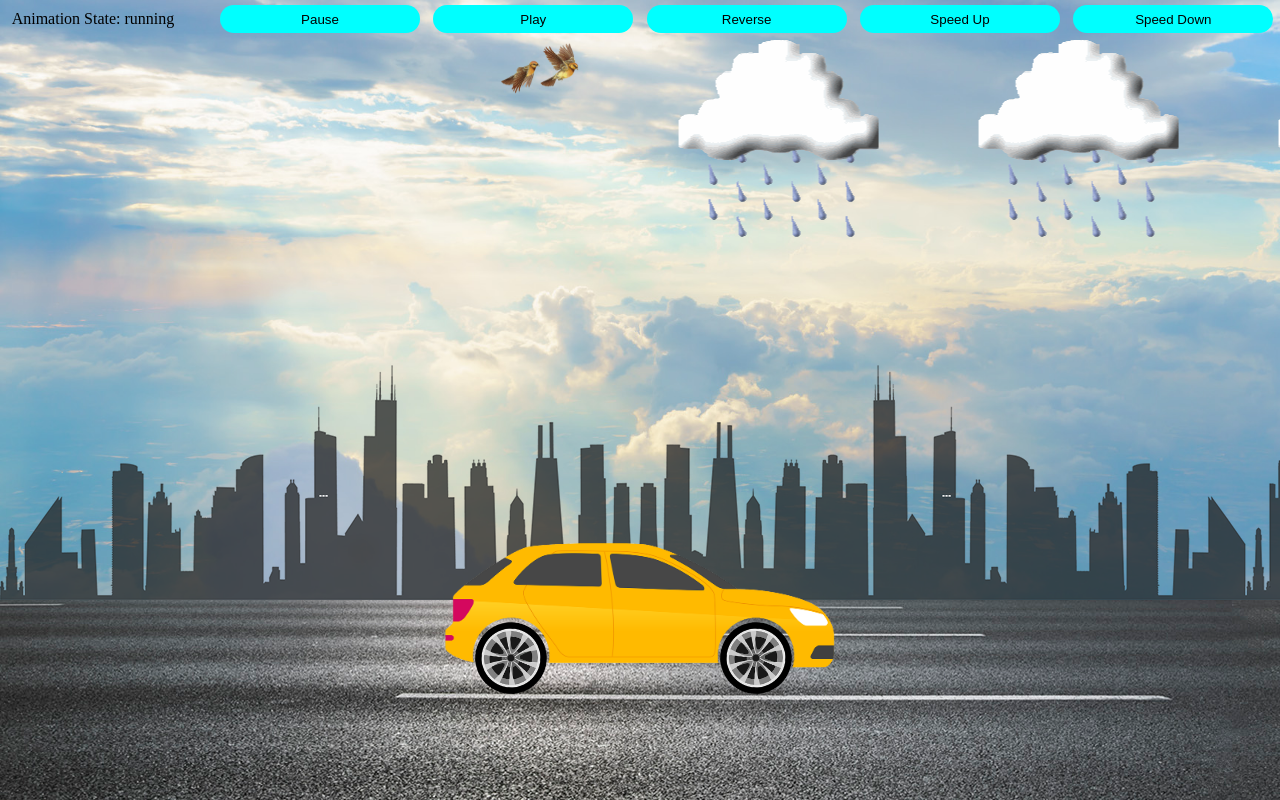
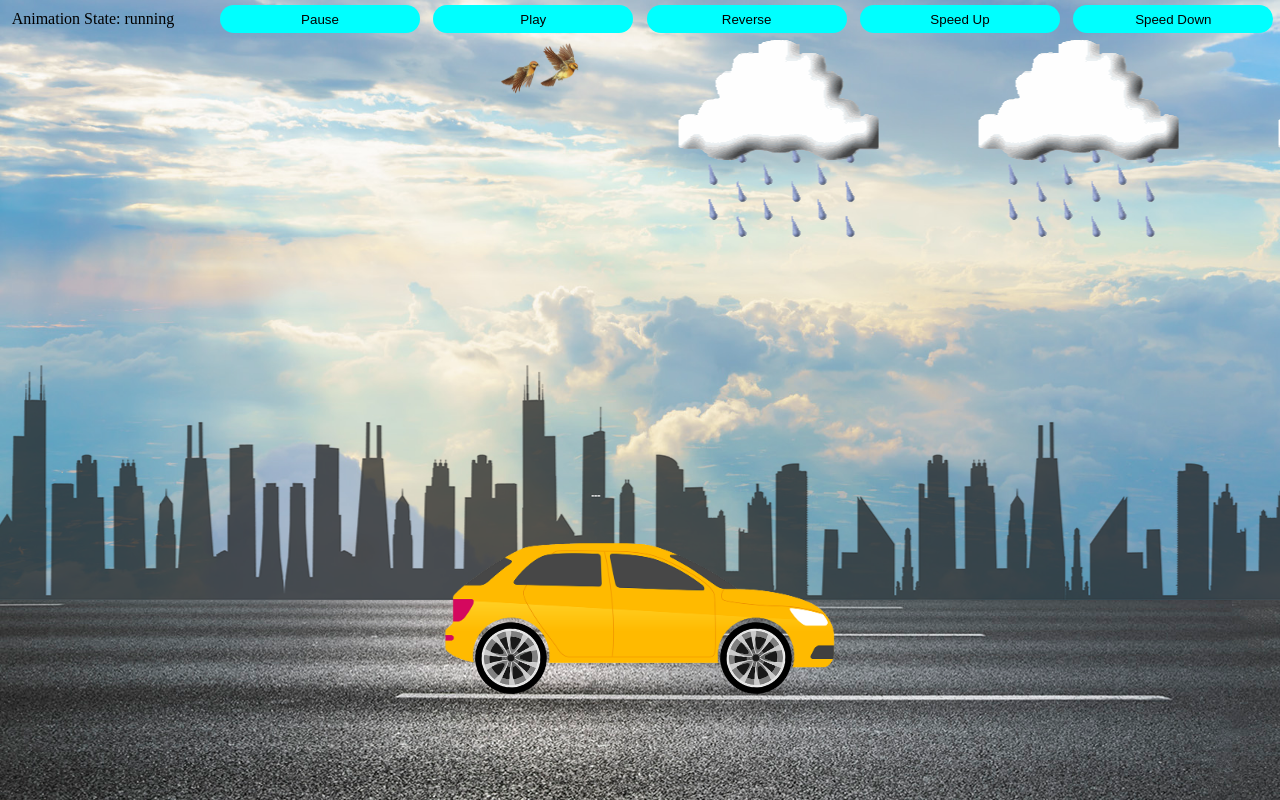
Before and after one commit to syedshahidashiqali/project-4a-reactjs, a React (Create React App) app: page / in a window 1280 px wide. Built offline with nearby package versions, Linux system fonts and the light colour scheme.

Commit message:
complete city animation

```diff
--- a/src/App.js
+++ b/src/App.js
@@ -61,6 +61,16 @@ function App() {
       iterations: Infinity
     });
 
+    const city = cityRef.current;
+    // city animation
+    var cityKeyFrame = [
+      {transform: 'translateX(0%)'},
+      {transform: 'translateX(-20%)'},
+    ];
+    var cityAnimation = city.animate(cityKeyFrame, {
+      duration:20000,
+      iterations:Infinity,
+    });
 
   })
 
@@ -69,6 +79,7 @@ function App() {
   const carRef = useRef();
   const backWheelRef = useRef();
   const frontWheelRef = useRef();
+  const cityRef = useRef();
   return (
     <div className="app">
       <div className="animation">
@@ -87,7 +98,7 @@ function App() {
           <img src={cloudImg} alt="cloud" className="cloud" />
           <img src={cloudImg} alt="cloud" className="cloud" />
       </div>
-      <div className="city"></div>
+      <div ref= {cityRef} className="city"></div>
       <div className="highway"></div>
       <div className="car-div">
           <img ref ={carRef} src={carImg} alt="" className="car" />
```
